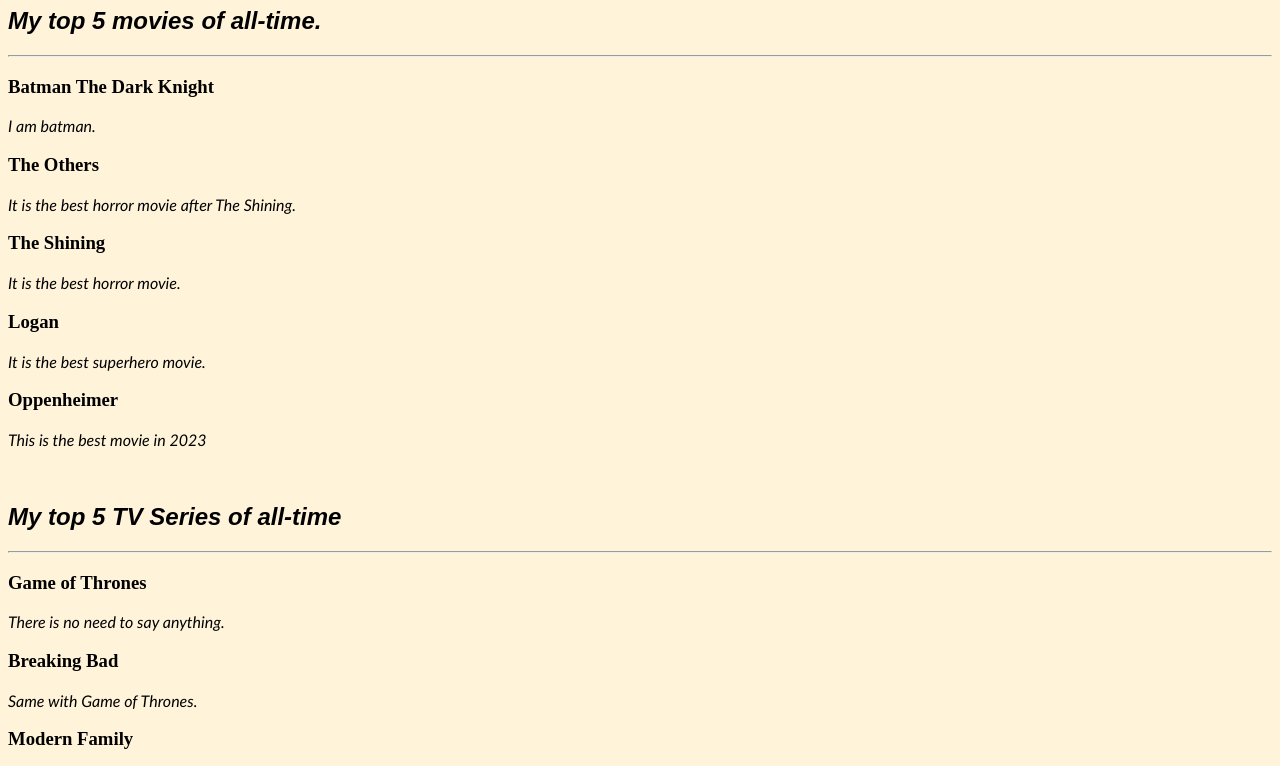
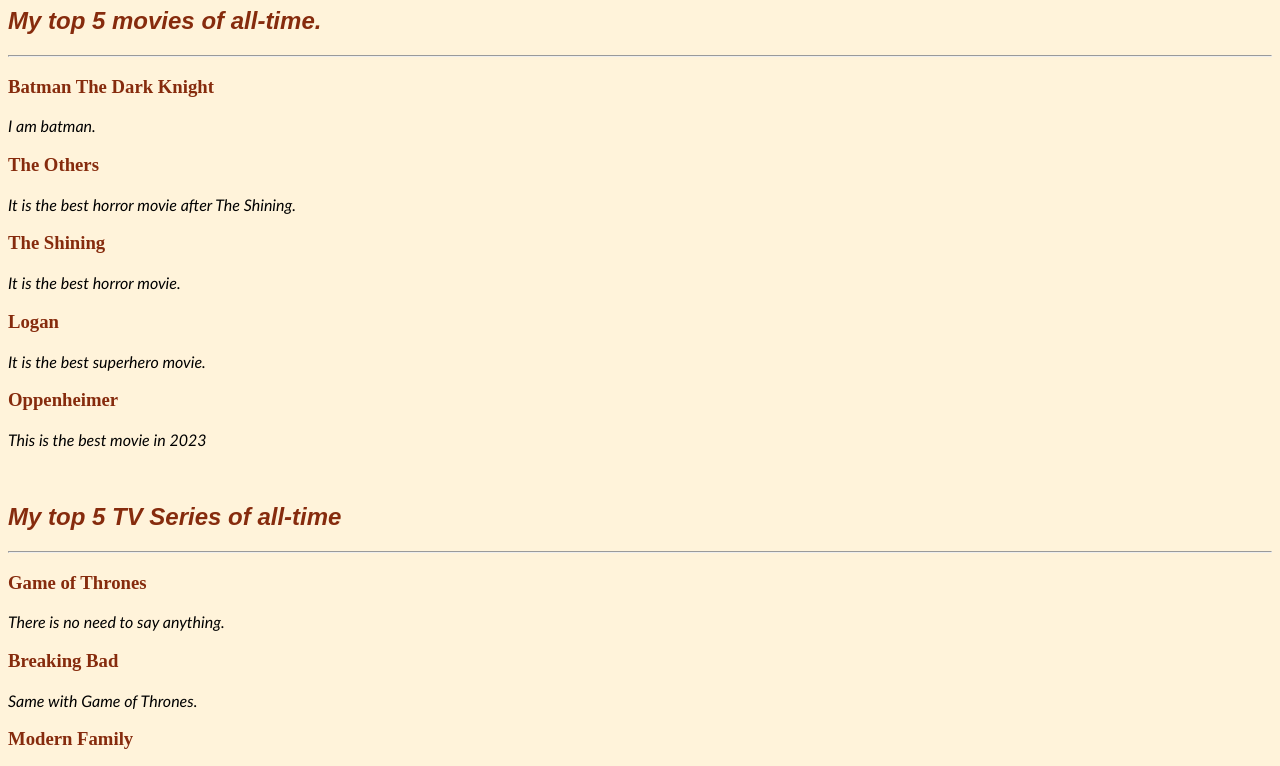
Before and after one commit to Ahmoz/Web-Development, a plain HTML site: page The Best Movies and TV Series According to Ahmoz/index.html in a window 1280 px wide. Shown: the part 73-839 px from the top of the page. Drawn offline with Linux system fonts and the light colour scheme.

Commit message:
Update index.html

```diff
--- a/The Best Movies and TV Series According to Ahmoz/index.html
+++ b/The Best Movies and TV Series According to Ahmoz/index.html
@@ -10,7 +10,7 @@
             background-color: #FFF3DA;
         }
         h1,h2,h3{
-            color: 862B0D;
+            color: #862B0D;
         }
         h1{
             font-weight: 900;
```
